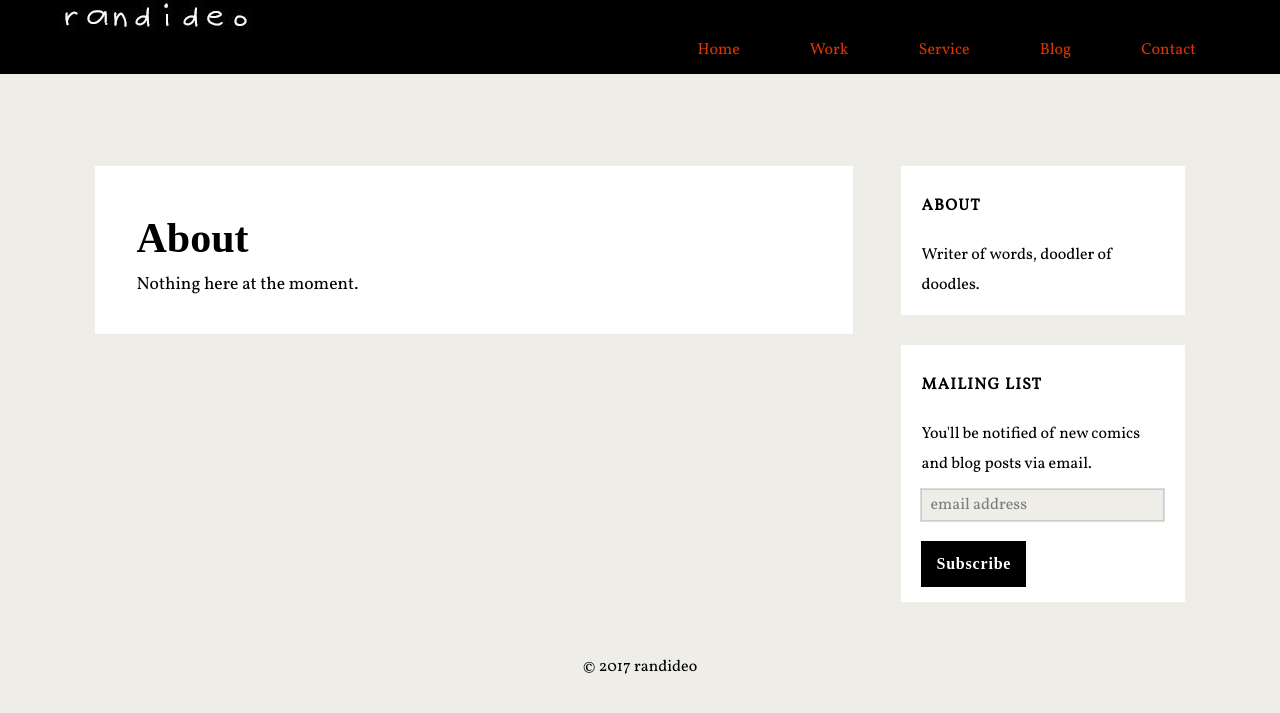
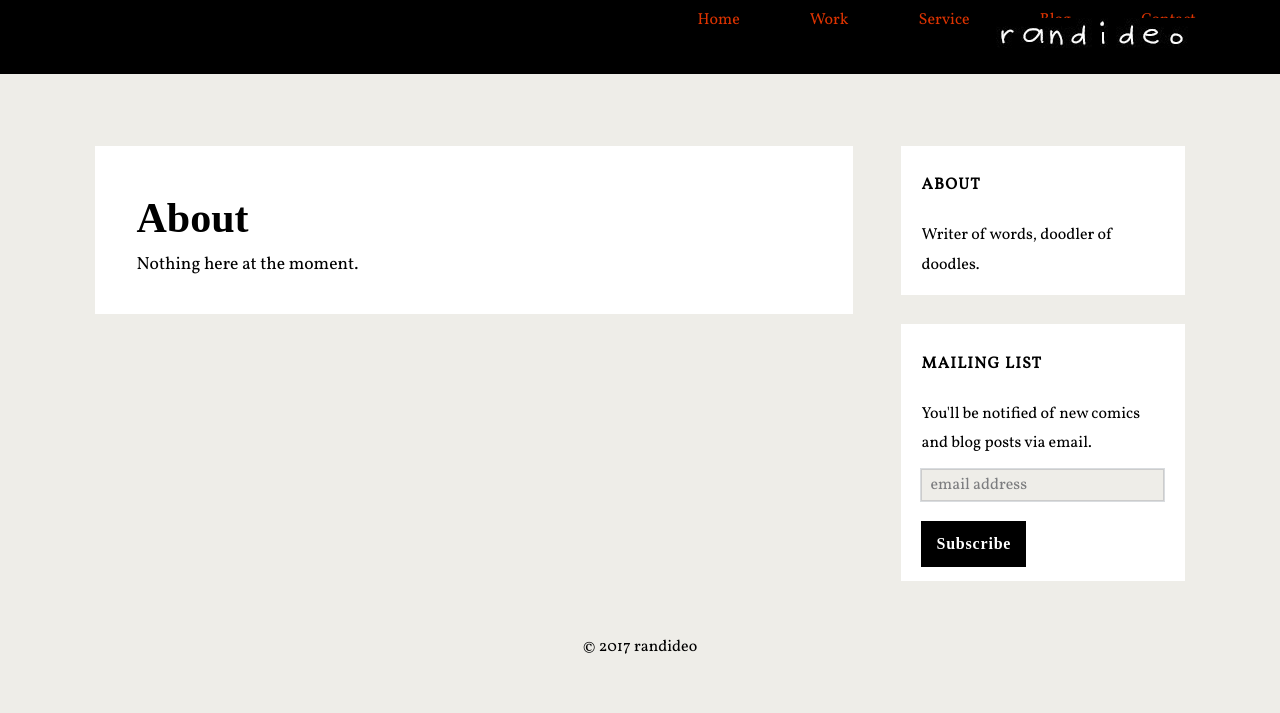
Before and after one commit to randideo/randideo.github.io, a Jekyll site: the page built from about.html, in a window 1280 px wide. Shown: the top 713 px of the page. Built offline with Jekyll 4.4.1, drawn with Linux system fonts in a browser that asks for light colours; nearby versions of some CDN libraries; some web fonts are replaced; comment, search, counter and statistics services are not loaded.

Commit message:
Update header.html

```diff
--- a/_includes/header.html
+++ b/_includes/header.html
@@ -44,13 +44,15 @@ header {
 
 .logo {
 	  text-decoration: none;
-	  color: #777;
-	  font-weight: 800;
-	  font-size: 30px;
-	  line-height: 40px;
 	display: block;
 	padding-left:0px;
 	padding-top:0px;
+	font-size: 1.625em;
+    line-height: 1.85;
+    position: absolute;
+    top: .7em;
+    right: 3.703%;
+    z-index: 1;
 }
 
 nav > ul {
```
